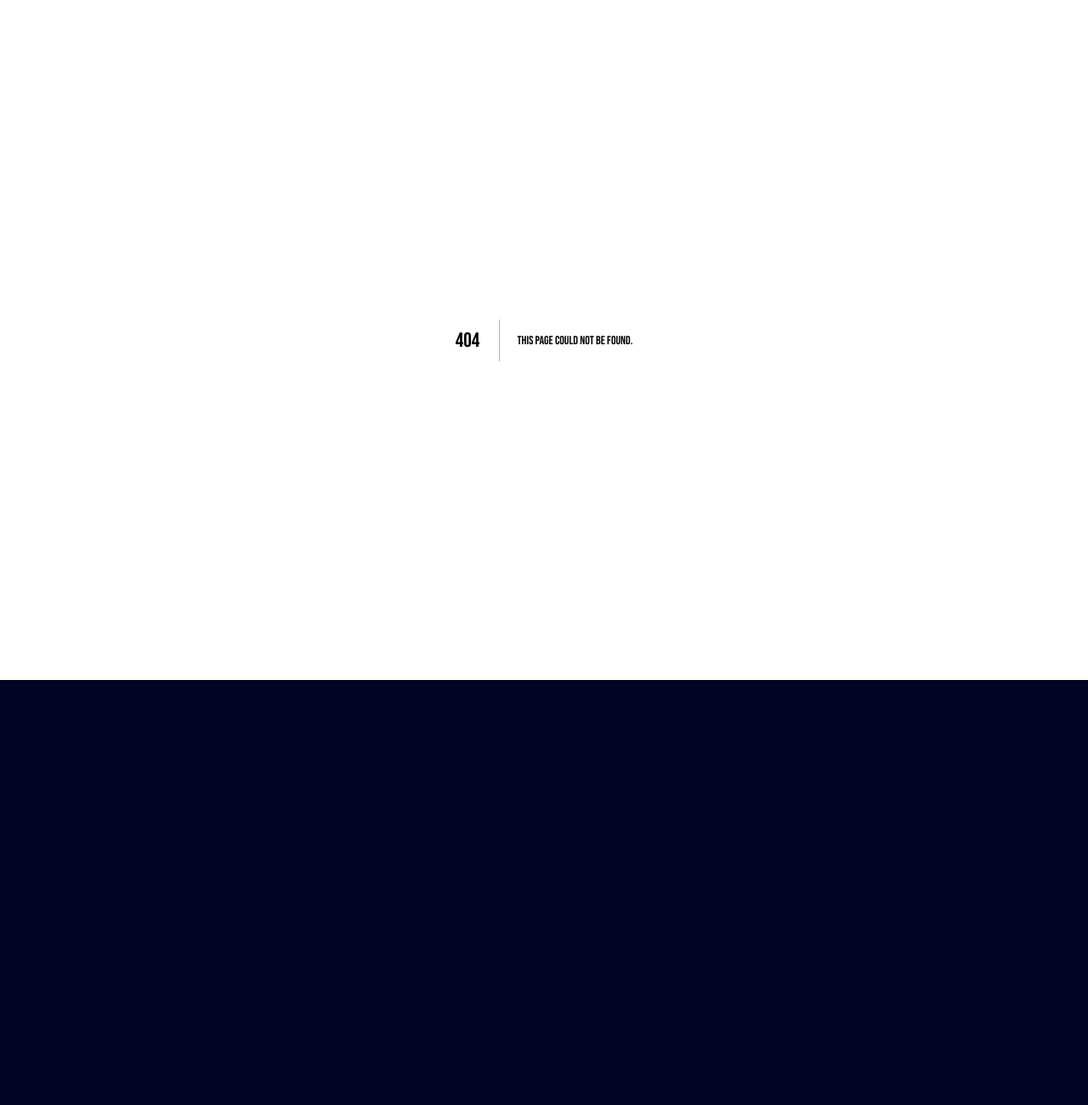
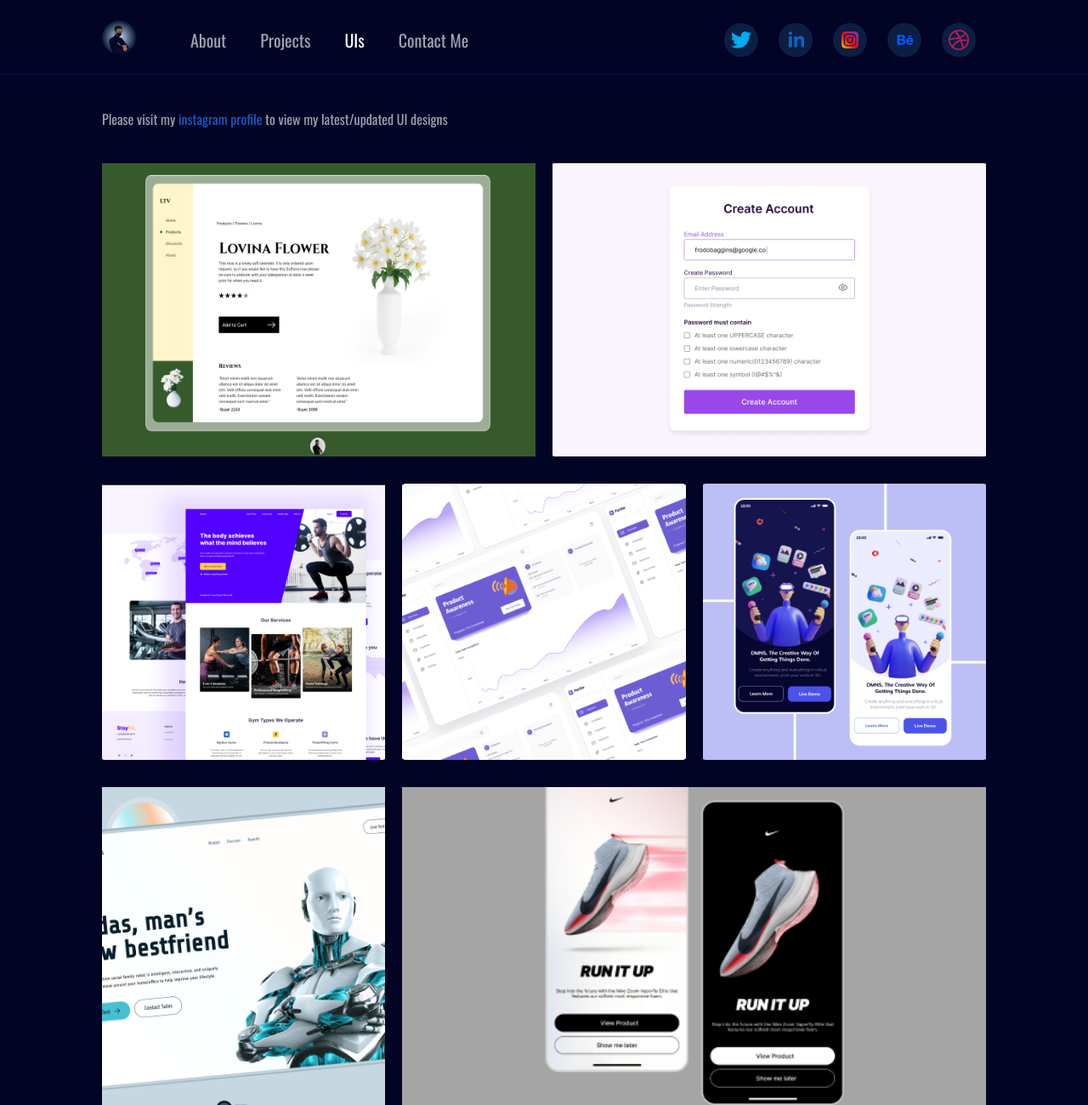
Before and after one commit to duruyoungcr/popsabey-portfolio, a Next.js app: page /uis in a window 1280 px wide. Before the commit this address had no page. Shown: the top 1300 px of the page at 85% size. Before the commit the page ends 800 px from the top, so only its background shows below. Built offline with nearby package versions, Linux system fonts and the light colour scheme.

Commit message:
New: Created UI Page and its components

```diff
--- /dev/null
+++ b/components/UI/UI.module.css
@@ -0,0 +1,10 @@
+.container {
+  @apply py-10;
+}
+
+.container div > span {
+  @apply min-h-full min-w-full max-h-full object-cover overflow-hidden;
+}
+.container div > span img {
+  @apply min-h-full min-w-full object-cover transition-all duration-700 ease-in-out hover:scale-110;
+}
--- /dev/null
+++ b/components/UI/index.tsx
@@ -0,0 +1,60 @@
+import Image from 'next/image'
+import UI1 from '../../public/assets/img/uis/1.png'
+import UI2 from '../../public/assets/img/uis/2.png'
+import UI3 from '../../public/assets/img/uis/3.png'
+import UI4 from '../../public/assets/img/uis/4.png'
+import UI5 from '../../public/assets/img/uis/5.png'
+import UI6 from '../../public/assets/img/uis/6.png'
+import UI7 from '../../public/assets/img/uis/7.png'
+import UI8 from '../../public/assets/img/uis/8.png'
+import UI9 from '../../public/assets/img/uis/9.png'
+import styles from './UI.module.css'
+
+const UI = () => {
+    return (
+        <div className={styles.container}>
+            <p className='mb-10'>
+                Please visit my <a href="https://instagram.com/popsabey" className="text-blue mb-10"> instagram profile</a>  to view my latest/updated UI designs
+            </p>
+            <div>
+                <div className='grid grid-cols-1 sm:grid-cols-2 gap-4 sm:gap-5 mb-4 sm:mb-8'>
+                    <div>
+                        <Image src={UI1} alt='ui_image' width='659' height='395' placeholder='blur' />
+                    </div>
+                    <div>
+                        <Image src={UI2} alt='ui_image' width='593' height='395' placeholder='blur' />
+                    </div>
+                </div>
+                <div className='grid grid-cols-2 sm:grid-cols-3 gap-4 sm:gap-5 mb-4 sm:mb-8'>
+                    <div className='col-span-2 sm:col-span-1 max-h-[185px] sm:max-h-max'>
+                        <Image src={UI3} alt='ui_image' width='411' height='395' placeholder='blur' />
+                    </div>
+                    <div>
+                        <Image src={UI4} alt='ui_image' width='411' height='395' placeholder='blur' />
+                    </div>
+                    <div>
+                        <Image src={UI5} alt='ui_image' width='411' height='395' placeholder='blur' />
+                    </div>
+                </div>
+                <div className='grid grid-cols-1 sm:grid-cols-3 gap-4 sm:gap-5 mb-4 sm:mb-8'>
+                    <div className='sm:col-span-1'>
+                        <Image src={UI6} alt='ui_image' width='518' height='395' placeholder='blur' />
+                    </div>
+                    <div className='sm:col-span-2'>
+                        <Image src={UI7} alt='ui_image' width='734' height='395' placeholder='blur' />
+                    </div>
+                </div>
+                <div className='grid grid-cols-1 sm:grid-cols-3 gap-4 sm:gap-5 mb-4 sm:mb-8'>
+                    <div className='sm:col-span-2'>
+                        <Image src={UI8} alt='ui_image' width='719' height='395' placeholder='blur' />
+                    </div>
+                    <div className='sm:col-span-1'>
+                        <Image src={UI9} alt='ui_image' width='530' height='395' placeholder='blur' />
+                    </div>
+                </div>
+            </div>
+        </div>
+    )
+}
+
+export default UI
--- a/components/home/Projects/index.tsx
+++ b/components/home/Projects/index.tsx
@@ -10,7 +10,7 @@ const Projects = () => {
             <CustomHeading text='some of my work' fontSize='text-2xl sm:text-4xl' marginBottom='mb-3 sm:mb-10' />
             <p className='sm:text-lg w-3/4 sm:w-full leading-7 mb-8'>Please visit my {' '}
                 <a
-                    href="https://behance.com/popsabey"
+                    href="https://behance.net/popsabey"
                     className='underline-offset-2 underline text-blue'
                 >
                     behance profile
--- /dev/null
+++ b/pages/uis/index.tsx
@@ -0,0 +1,17 @@
+import type { NextPage } from 'next'
+import Layout from '../../components/layout/Layout'
+import SEO from '../../components/layout/SEO'
+import UI from '../../components/UI'
+
+const UIPage: NextPage = (props) => {
+    return (
+        <>
+            <SEO title="UIS | Popsabey Portfolio" />
+            <Layout>
+                <UI />
+            </Layout>
+        </>
+    )
+}
+
+export default UIPage
```
